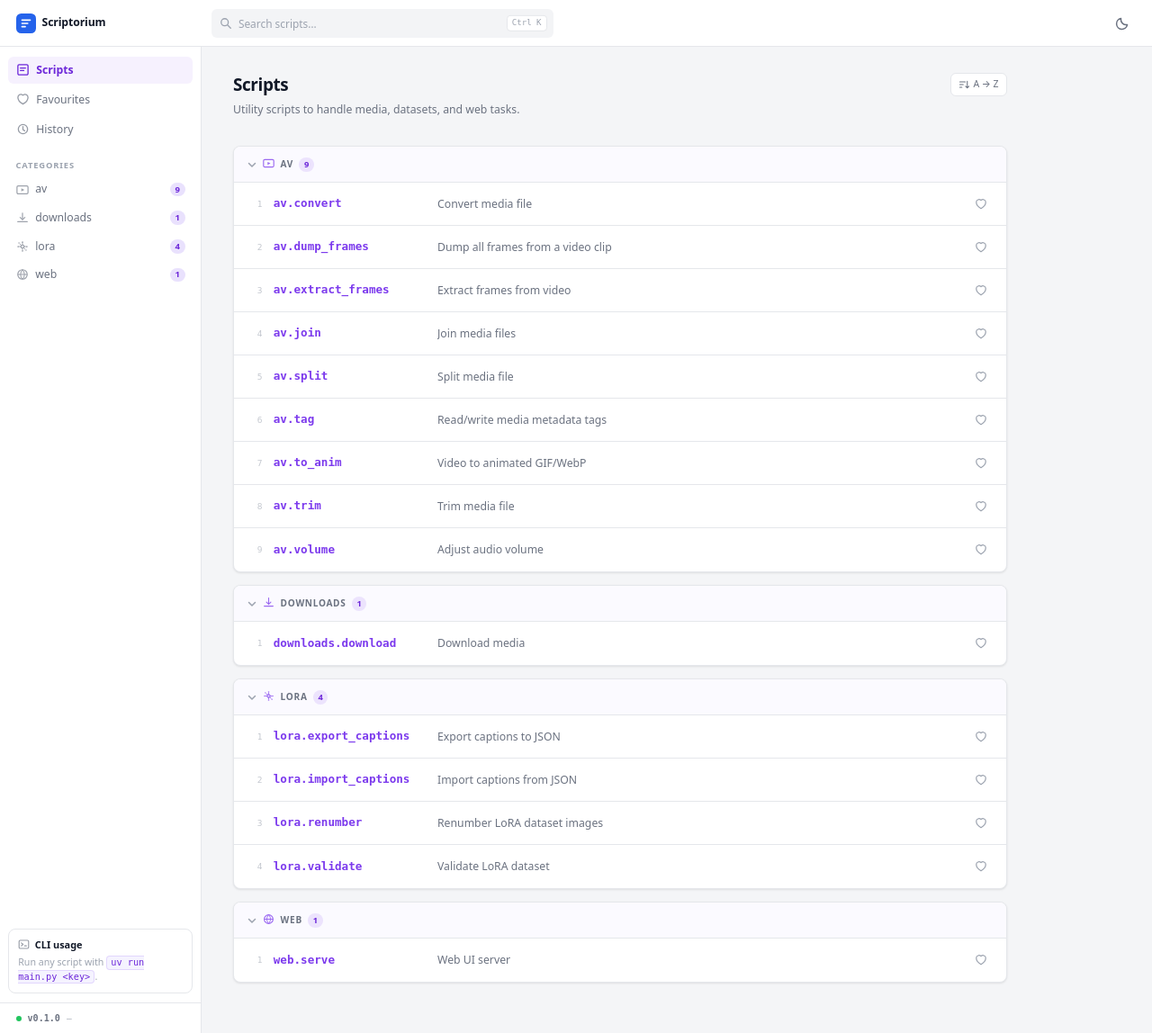
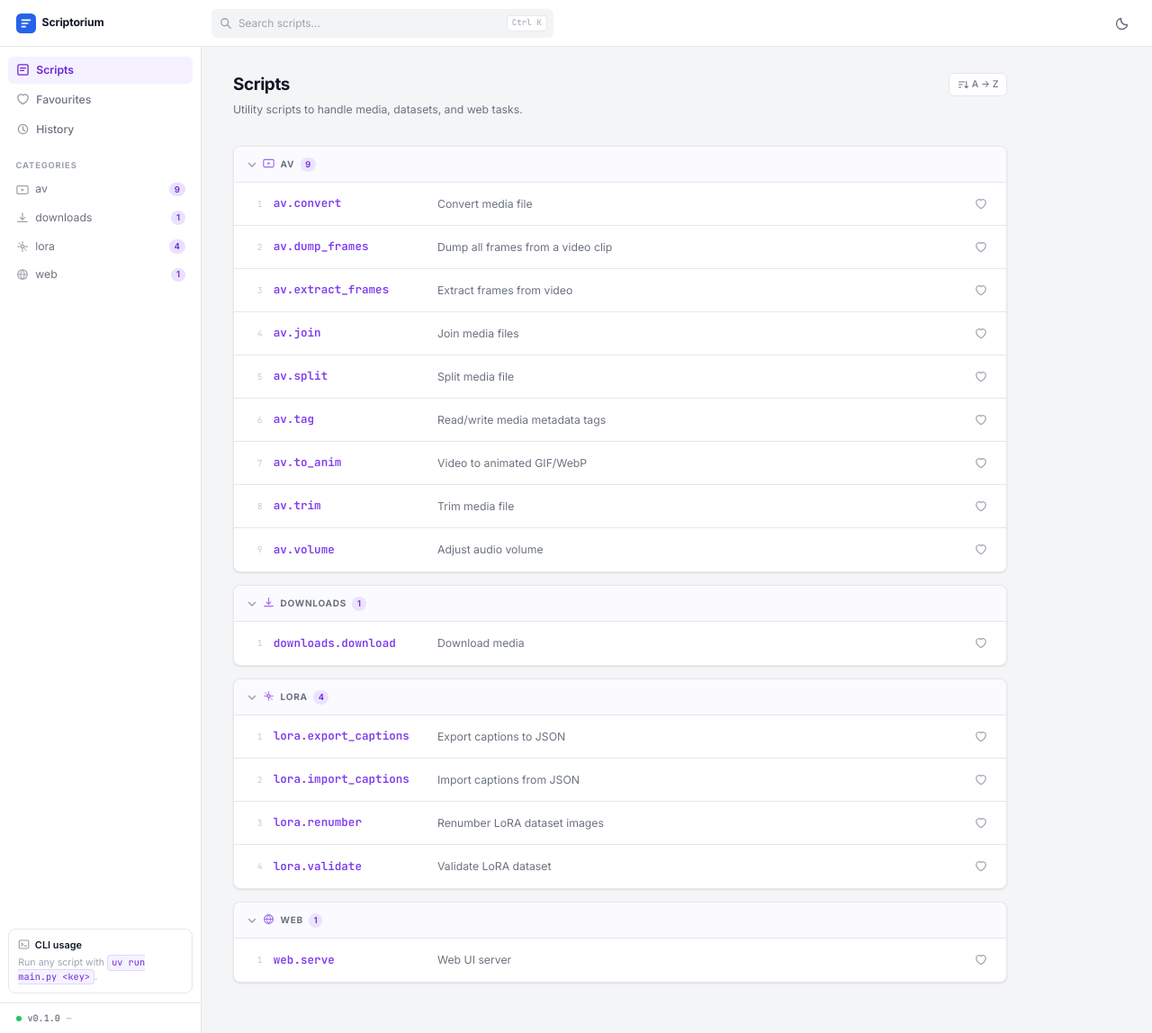
Before and after one commit to ayy-em/scriptorium, a FastAPI app: page / in a window 1280 px wide. Shown: the whole page at 90% size. Run offline with FastAPI, Linux system fonts and the light colour scheme; some libraries are stand-ins or nearby versions.

Commit message:
use Inter + JetBrains Mono as primary typefaces
Load via Google Fonts (preconnect + stylesheet in base.html). Define
--font-sans and --font-mono CSS variables; apply throughout style.css.

Inter: all body text and headings (400/500/600/700).
JetBrains Mono: script names, CLI commands, Ctrl K shortcut hint,
inline <code>, textarea inputs, and log/output console.

Co-Authored-By: Claude Sonnet 4.6 <noreply@anthropic.com>

```diff
--- a/webapp/static/style.css
+++ b/webapp/static/style.css
@@ -20,6 +20,8 @@
   --radius:       8px;
   --ease-out:     cubic-bezier(0.23, 1, 0.32, 1);
   --ease-in-out:  cubic-bezier(0.77, 0, 0.175, 1);
+  --font-sans:    'Inter', system-ui, -apple-system, BlinkMacSystemFont, "Segoe UI", sans-serif;
+  --font-mono:    'JetBrains Mono', ui-monospace, monospace;
 }
 
 html.dark {
@@ -52,7 +54,7 @@ html {
 }
 
 body {
-  font-family: system-ui, -apple-system, BlinkMacSystemFont, "Segoe UI", sans-serif;
+  font-family: var(--font-sans);
   background: var(--bg);
   color: var(--text);
   line-height: 1.5;
@@ -140,7 +142,7 @@ body {
   transform: translateY(-50%);
   font-size: 0.65rem;
   color: var(--text-faint);
-  font-family: ui-monospace, monospace;
+  font-family: var(--font-mono);
   background: var(--bg-panel);
   border: 1px solid var(--border);
   border-radius: 4px;
@@ -314,7 +316,7 @@ body {
 }
 
 .sidebar-cli code {
-  font-family: ui-monospace, "Cascadia Code", monospace;
+  font-family: var(--font-mono);
   font-size: 0.73rem;
   background: var(--bg-hover);
   color: var(--accent-text);
@@ -346,13 +348,13 @@ body {
   font-size: 0.72rem;
   font-weight: 600;
   color: var(--text-muted);
-  font-family: ui-monospace, monospace;
+  font-family: var(--font-mono);
 }
 
 .status-hash {
   font-size: 0.68rem;
   color: var(--text-faint);
-  font-family: ui-monospace, monospace;
+  font-family: var(--font-mono);
 }
 
 /* ─── Main content ───────────────────────────────────────────────────────── */
@@ -506,7 +508,7 @@ body {
 .row-num {
   font-size: 0.68rem;
   color: var(--text-faint);
-  font-family: ui-monospace, monospace;
+  font-family: var(--font-mono);
   width: 1.25rem;
   text-align: right;
   flex-shrink: 0;
@@ -514,7 +516,7 @@ body {
 }
 
 .row-key {
-  font-family: ui-monospace, "Cascadia Code", monospace;
+  font-family: var(--font-mono);
   font-size: 0.9rem;
   font-weight: 600;
   min-width: 170px;
@@ -744,7 +746,7 @@ textarea:focus {
 textarea {
   height: 72px;
   resize: vertical;
-  font-family: ui-monospace, monospace;
+  font-family: var(--font-mono);
 }
 
 .checkbox-row { display: flex; align-items: center; gap: 0.5rem; }
@@ -787,7 +789,7 @@ input[type=checkbox] { width: 15px; height: 15px; cursor: pointer; flex-shrink:
 #output {
   background: #1a1a1a;
   color: #d4d4d4;
-  font-family: ui-monospace, monospace;
+  font-family: var(--font-mono);
   font-size: 0.8rem;
   line-height: 1.55;
   padding: 1rem 1.1rem;
--- a/webapp/templates/base.html
+++ b/webapp/templates/base.html
@@ -5,6 +5,9 @@
   <meta name="viewport" content="width=device-width, initial-scale=1">
   <meta name="description" content="Themed one-off scripts with a future browser UI.">
   <link rel="icon" href="/static/favicon.ico">
+  <link rel="preconnect" href="https://fonts.googleapis.com">
+  <link rel="preconnect" href="https://fonts.gstatic.com" crossorigin>
+  <link rel="stylesheet" href="https://fonts.googleapis.com/css2?family=Inter:wght@400;500;600;700&family=JetBrains+Mono:wght@400;500;600&display=swap">
   <link rel="stylesheet" href="/static/style.css">
   <title>{% block title %}Scriptorium{% endblock %}</title>
   <script>
```
